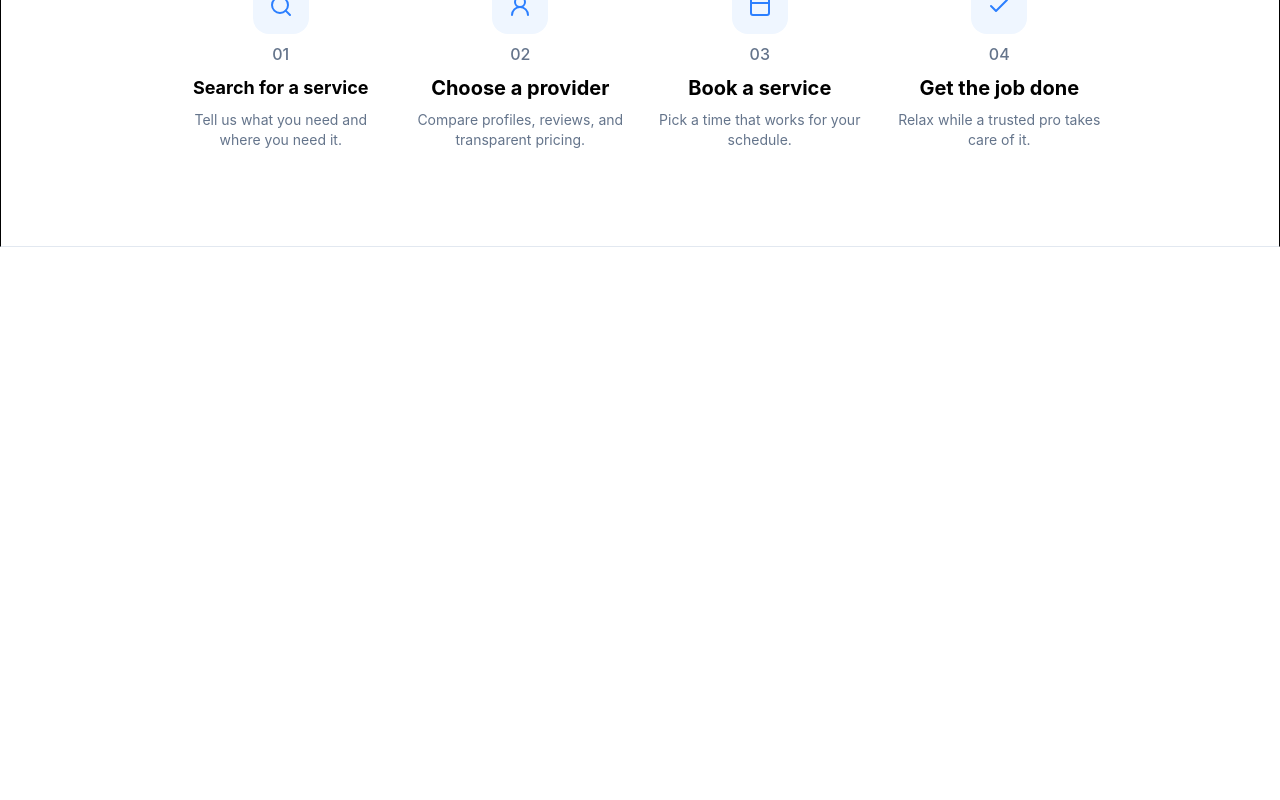
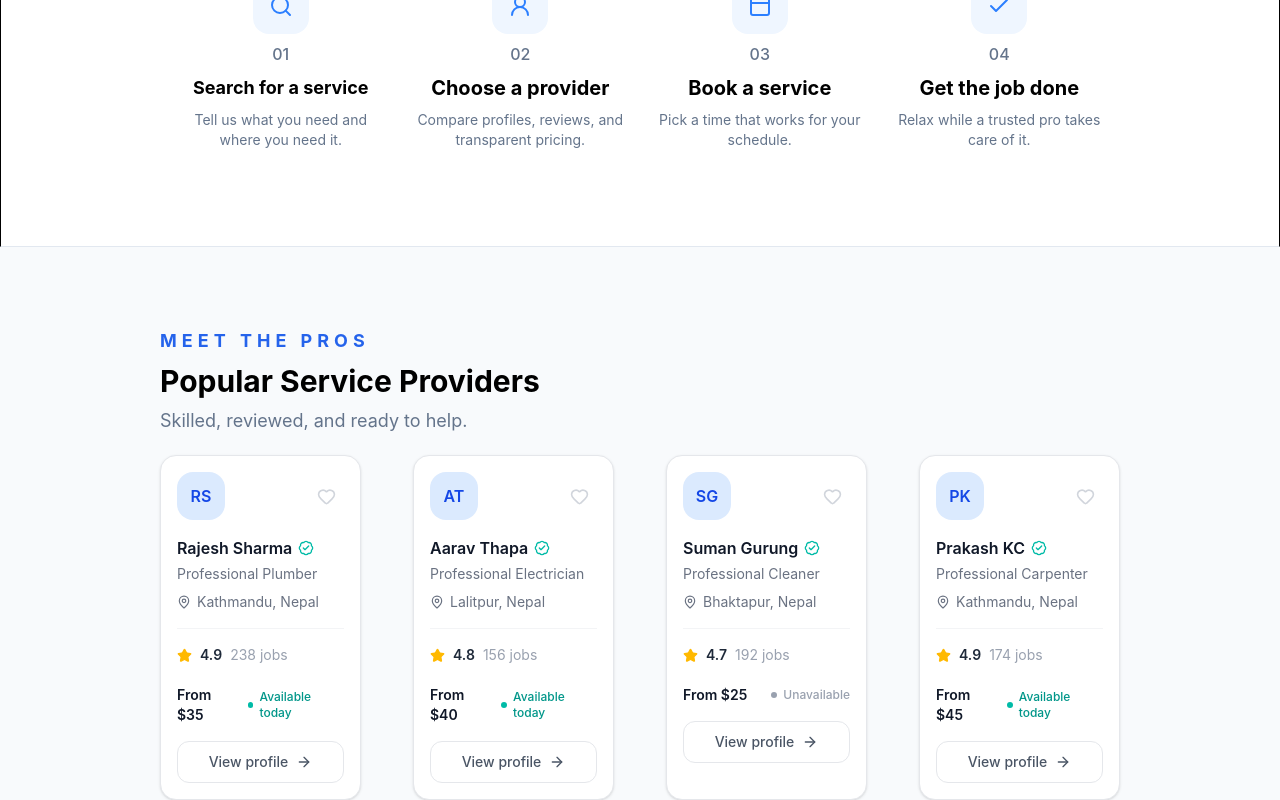
Before and after one commit to sandipshrestha851/ServiceHub, a Next.js app in the folder frontend/: page / in a window 1280 px wide. Shown: the part 1431-2231 px from the top of the page. Before the commit the page ends 1678 px from the top, so only its background shows below. Built offline with nearby package versions, Linux system fonts and the light colour scheme.

Commit message:
making the providers cards and section

```diff
--- a/frontend/src/components/home/Carausel.tsx
+++ b/frontend/src/components/home/Carausel.tsx
@@ -51,7 +51,7 @@ const carausel = () => {
 
                 <div className="search-section relative flex bg-white w-148 h-16 items-center rounded-full z-10">
                     <div className="long-part w-[70%]">
-                        <input type="text" name="serch-services" id="" className="border-r border-r-[#E2E8F0] p-2.5 w-full pl-6 text-lg outline-none focus:outline-none focus:ring-0" placeholder="What can we help you with?" />
+                        <input type="text" name="serch-services" id="" className="border-rk border-r-[#E2E8F0] p-2.5 w-full pl-6 text-lg outline-none focus:outline-none focus:ring-0" placeholder="What can we help you with?" />
                     </div>
                     <div className="location-part w-[20%] flex items-center pl-2 mr-1">
                         <MapPin className="w-11" />
--- /dev/null
+++ b/frontend/src/components/home/Providers.tsx
@@ -0,0 +1,61 @@
+import React from 'react'
+import ProviderCard from '../ui/ProviderCard'
+
+const Providers = () => {
+    return (
+        <div className="providers_section mt-20 mx-40">
+            {/* headings */}
+            <div className="headings space-y-2">
+                <p className="text-lg text-[#2563EB] tracking-[5px] uppercase font-bold">meet the pros</p>
+                <h2 className="text-3xl font-bold capitalize">Popular service providers</h2>
+                <p className="text-lg text-[#64748B]">Skilled, reviewed, and ready to help.</p>
+            </div>
+
+            {/* providers cards */}
+            <div className="providers-card grid grid-cols-4 gap-13 mt-5">
+                <ProviderCard
+                    name="Rajesh Sharma"
+                    profession="Professional Plumber"
+                    location="Kathmandu, Nepal"
+                    rating={4.9}
+                    jobs={238}
+                    price={35}
+                    availableToday={true}
+                    profileHref="/providers/rajesh-sharma"
+                />
+
+                <ProviderCard
+                    name="Aarav Thapa"
+                    profession="Professional Electrician"
+                    location="Lalitpur, Nepal"
+                    rating={4.8}
+                    jobs={156}
+                    price={40}
+                    availableToday={true}
+                    profileHref="/providers/aarav-thapa" />
+
+                <ProviderCard
+                    name="Suman Gurung"
+                    profession="Professional Cleaner"
+                    location="Bhaktapur, Nepal"
+                    rating={4.7}
+                    jobs={192}
+                    price={25}
+                    availableToday={false}
+                    profileHref="/providers/suman-gurung" />
+
+                <ProviderCard
+                    name="Prakash KC"
+                    profession="Professional Carpenter"
+                    location="Kathmandu, Nepal"
+                    rating={4.9}
+                    jobs={174}
+                    price={45}
+                    availableToday={true}
+                    profileHref="/providers/prakash-kc" />
+            </div>
+        </div>
+    )
+}
+
+export default Providers
--- /dev/null
+++ b/frontend/src/components/ui/ProviderCard.tsx
@@ -0,0 +1,129 @@
+"use client";
+
+import { useState } from "react";
+import Link from "next/link";
+import {
+Heart,
+MapPin,
+Star,
+ArrowRight,
+BadgeCheck,
+} from "lucide-react";
+
+interface ServiceProviderCardProps {
+name: string;
+profession: string;
+location: string;
+rating: number;
+jobs: number;
+price: number;
+availableToday: boolean;
+profileHref: string;
+}
+
+export default function ServiceProviderCard({
+name,
+profession,
+location,
+rating,
+jobs,
+price,
+availableToday,
+profileHref,
+}: ServiceProviderCardProps) {
+const [isFavorite, setIsFavorite] = useState(false);
+
+const initials = name
+.split(" ")
+.map((part) => part[0])
+.slice(0, 2)
+.join("")
+.toUpperCase();
+
+return ( <div className="w-full max-w-sm rounded-2xl border border-gray-200 bg-white p-4 shadow-sm transition-shadow hover:shadow-md">
+  {/* Avatar and favorite button */}
+  <div className="mb-4 flex items-center justify-between">
+    <div className="flex h-12 w-12 items-center justify-center rounded-2xl bg-blue-100 font-semibold text-blue-700">
+      {initials}
+    </div>
+
+    <button
+      type="button"
+      onClick={() => setIsFavorite(!isFavorite)}
+      aria-label={
+        isFavorite ? "Remove from favorites" : "Add to favorites"
+      }
+      aria-pressed={isFavorite}
+      className="rounded-full p-2 transition-colors hover:bg-gray-100"
+    >
+      <Heart
+        size={19}
+        className={
+          isFavorite
+            ? "fill-rose-500 text-rose-500"
+            : "text-gray-300"
+        }
+      />
+    </button>
+  </div>
+
+  {/* Provider information */}
+  <div className="mb-3">
+    <div className="flex items-center gap-1.5">
+      <h3 className="font-semibold text-gray-900">{name}</h3>
+      <BadgeCheck
+        size={16}
+        className="shrink-0 text-teal-500"
+      />
+    </div>
+
+    <p className="mt-1 text-sm text-gray-500">{profession}</p>
+
+    <div className="mt-2 flex items-center gap-1.5 text-sm text-gray-500">
+      <MapPin size={14} />
+      <span>{location}</span>
+    </div>
+  </div>
+
+  <div className="my-4 border-t border-gray-100" />
+
+  {/* Rating and completed jobs */}
+  <div className="flex items-center gap-2 text-sm">
+    <Star size={15} className="fill-amber-400 text-amber-400" />
+    <span className="font-semibold text-gray-800">{rating}</span>
+    <span className="text-gray-400">{jobs} jobs</span>
+  </div>
+
+  {/* Price and availability */}
+  <div className="mt-5 flex items-center justify-between gap-2">
+    <p className="text-sm font-semibold text-gray-900">
+      From ${price}
+    </p>
+
+    <span
+      className={`flex items-center gap-1.5 text-xs font-medium ${
+        availableToday ? "text-teal-600" : "text-gray-400"
+      }`}
+    >
+      <span
+        className={`h-1.5 w-1.5 rounded-full ${
+          availableToday ? "bg-teal-500" : "bg-gray-400"
+        }`}
+      />
+      {availableToday ? "Available today" : "Unavailable"}
+    </span>
+  </div>
+
+  {/* Profile link */}
+  <Link
+    href={profileHref}
+    className="mt-4 flex w-full items-center justify-center gap-2 rounded-xl border border-gray-200 py-2.5 text-sm font-medium text-gray-600 transition-colors hover:border-blue-300 hover:text-blue-600"
+  >
+    View profile
+    <ArrowRight size={16} />
+  </Link>
+</div>
+
+
+);
+}
--- a/frontend/src/pages/Homepage.tsx
+++ b/frontend/src/pages/Homepage.tsx
@@ -4,6 +4,7 @@ import Navbar from '../components/layout/Navbar'
 import Carausel from '../components/home/Carausel'
 import Services from '../components/home/Services'
 import Steps from '../components/home/Steps'
+import Providers from '../components/home/Providers'
 
 const homepage = () => {
   return (
@@ -12,6 +13,7 @@ const homepage = () => {
         <Carausel/>
         <Services/>
         <Steps/>
+        <Providers/>
     </div>
   )
 }
```
